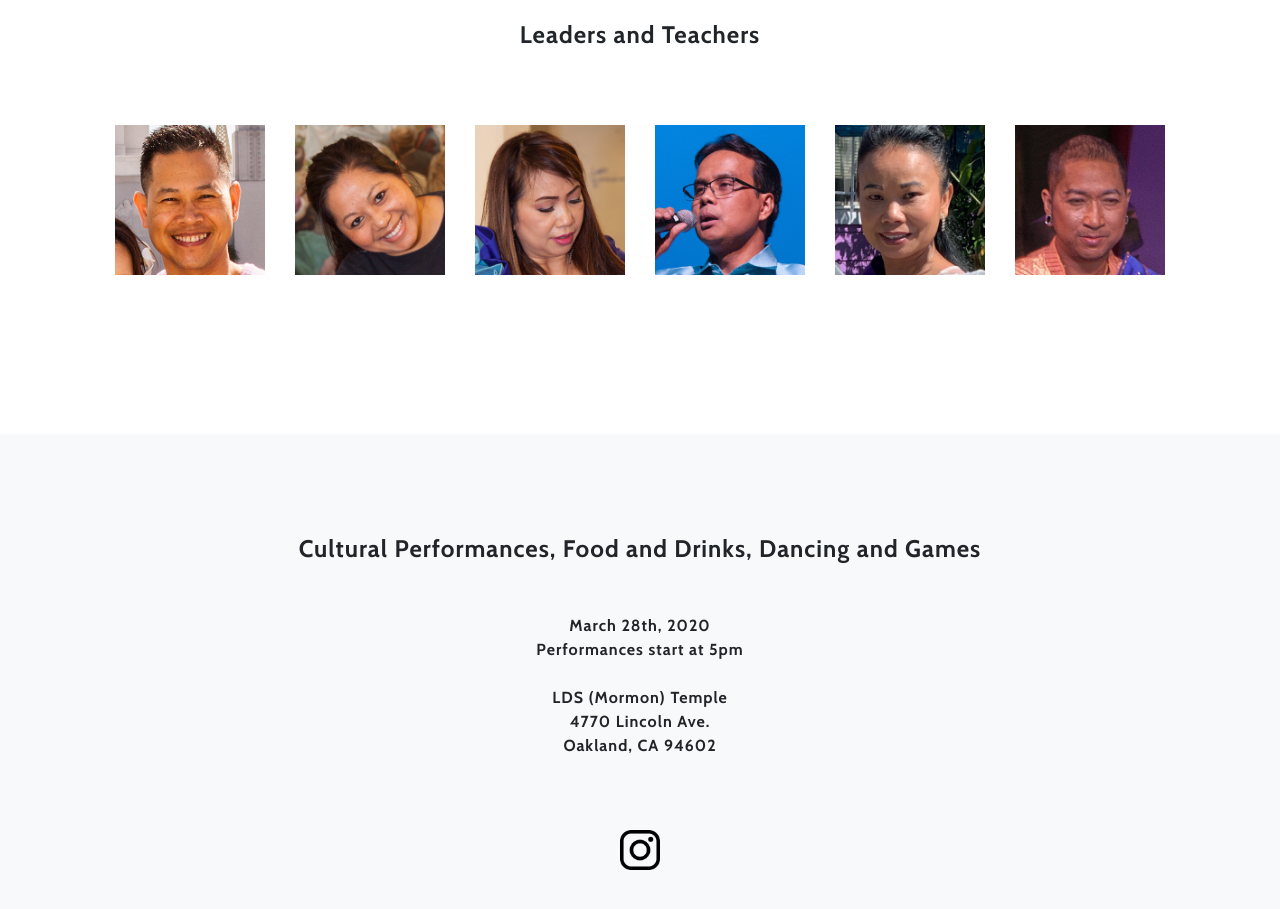
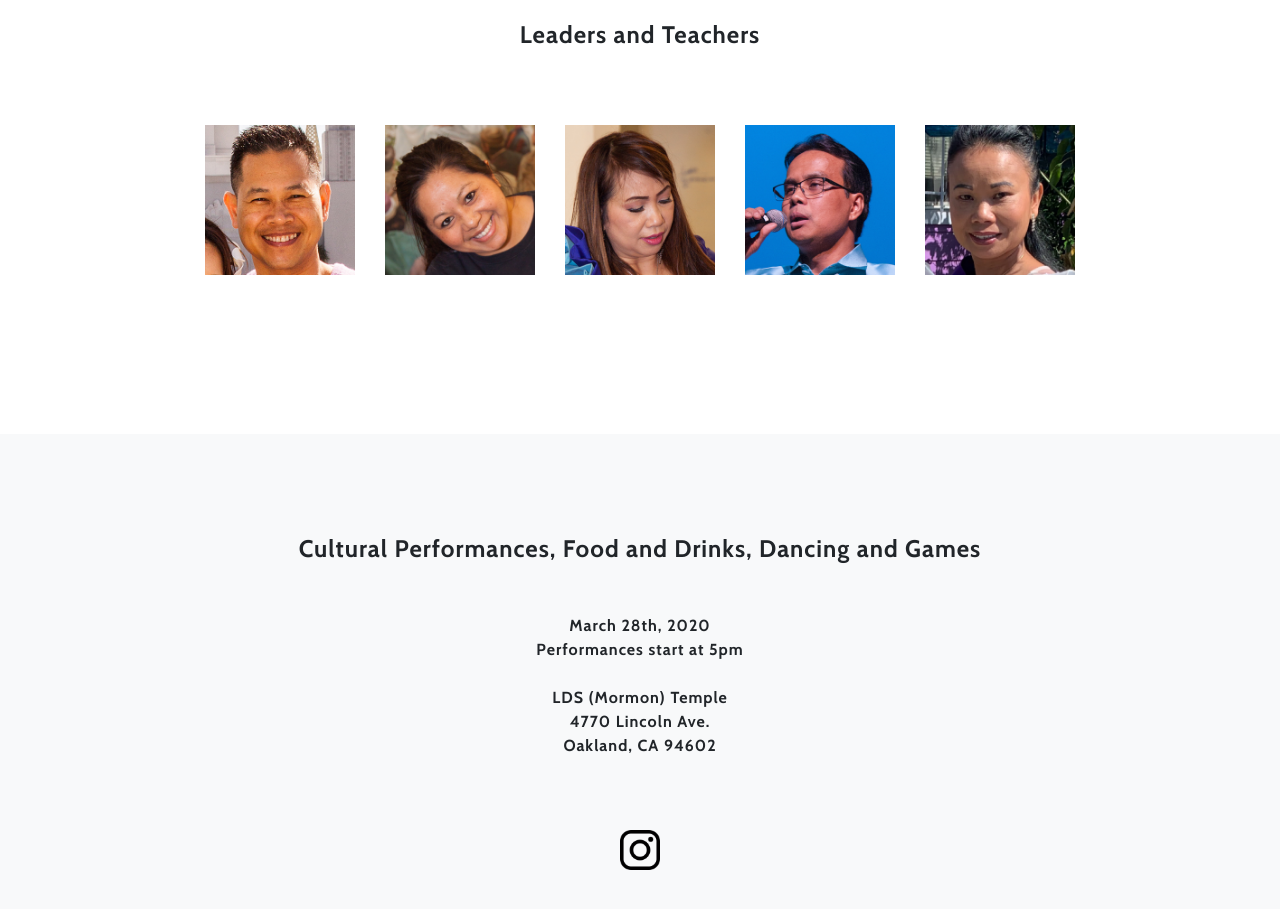
Before and after one commit to jpoechill/kny2020, a Nuxt app: page / in a window 1280 px wide. Shown: the part 2180-3089 px from the top of the page. Built offline with nearby package versions, Linux system fonts and the light colour scheme.

Commit message:
remove teacher

```diff
--- a/pages/index.vue
+++ b/pages/index.vue
@@ -142,7 +142,6 @@
             <img class="avatar" src="/avatars/teacher-03.png" alt="">
             <img class="avatar" src="/avatars/teacher-04.png" alt="">
             <img class="avatar" src="/avatars/teacher-05.png" alt="">
-            <img class="avatar" src="/avatars/teacher-06.png" alt="">
           </div>
         </div>
       </div>
```
